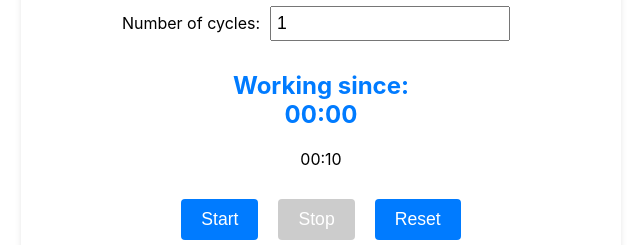
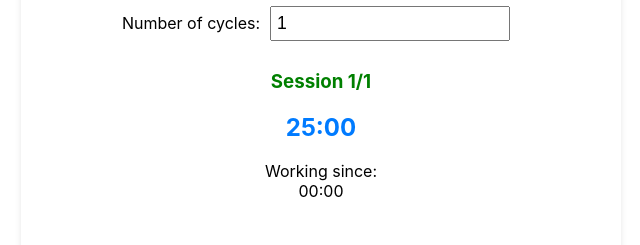
Before and after one commit to killiancolla/pomodoro, a React (Create React App) app: page / in a window 1280 px wide. Shown: the part 304-549 px from the top of the page, without its empty margins (319-959 px from the left). Built offline with nearby package versions, Linux system fonts and the light colour scheme; no server answers.

Commit message:
correct some functions

```diff
--- a/src/App.js
+++ b/src/App.js
@@ -7,13 +7,13 @@ import { FontAwesomeIcon } from '@fortawesome/react-fontawesome';
 import { faMoon, faSun } from '@fortawesome/free-solid-svg-icons';
 import { useTranslation } from 'react-i18next';
 
-const sessionDuration = 10;
-const breakDuration = 5;
+const sessionDuration = 25 * 60;
+const breakDuration = 5 * 60;
 
 var nbCycle = 1;
 const Timer = ({ minutes, seconds }) => {
   return (
-    <div>
+    <div className='timer'>
       <span>{minutes.toString().padStart(2, '0')}</span>:
       <span>{seconds.toString().padStart(2, '0')}</span>
     </div>
@@ -78,7 +78,7 @@ const App = () => {
     setIsRunning(false);
     setIsBreak(false);
     setTimeLeft(sessionDuration);
-    setCycles(1);
+    setCycles(cycles);
   };
 
   const toggleDarkMode = () => {
@@ -105,16 +105,20 @@ const App = () => {
         disabled={isRunning}
       />
       <br />
-      <h2>{t('workSince')}
+      <h3>{t('session')} {(nbCycle - cycles + 1) + '/' + nbCycle}</h3>
+      <h2>
+        <Timer
+          minutes={Math.floor(timeLeft / 60)}
+          seconds={timeLeft % 60}
+        />
+      </h2>
+      <p>
+        {t('workSince')}
         <Timer
           minutes={Math.floor(totalWorkTime / 60)}
           seconds={totalWorkTime % 60}
         />
-      </h2>
-      <Timer
-        minutes={Math.floor(timeLeft / 60)}
-        seconds={timeLeft % 60}
-      />
+      </p>
       <br />
       <button onClick={handleStart} disabled={isRunning}>
         {t('start')}
@@ -125,7 +129,7 @@ const App = () => {
       <button onClick={handleReset}>{t('reset')}</button>
       <Todolist />
     </div>
-  );
+  )
 };
 
 export default App;
--- a/src/i18n.js
+++ b/src/i18n.js
@@ -14,7 +14,8 @@ const resources = {
             ofyourtask: 'de vos tâches',
             addtask: 'Ajouter une tâche...',
             add: 'Ajouter',
-            delete: 'Supprimer'
+            delete: 'Supprimer',
+            session: 'Session'
         },
     },
     en: {
@@ -30,6 +31,7 @@ const resources = {
             addtask: 'Add a task...',
             add: 'Add',
             delete: 'Delete',
+            session: 'Session'
         },
     },
     es: {
@@ -45,6 +47,7 @@ const resources = {
             addtask: 'Agregar una tarea...',
             add: 'Agregar',
             delete: 'Eliminar',
+            session: 'Sesión'
         },
     },
     de: {
@@ -60,6 +63,7 @@ const resources = {
             addtask: 'Aufgabe hinzufügen...',
             add: 'Hinzufügen',
             delete: 'Löschen',
+            session: 'Sitzung'
         },
     },
     ja: {
@@ -70,11 +74,12 @@ const resources = {
             start: 'スタート',
             stop: 'ストップ',
             reset: 'リセット',
-            youdo: 'あなたは完了しました',
-            ofyourtask: 'あなたのタスクのうち',
+            youdo: 'タスクの',
+            ofyourtask: 'が完了しました',
             addtask: 'タスクを追加...',
             add: '追加',
             delete: '削除',
+            session: 'セッション'
         },
     }
 };
```
Also changed, not shown: 2 other files (tests, documents, lock files or other folders).
